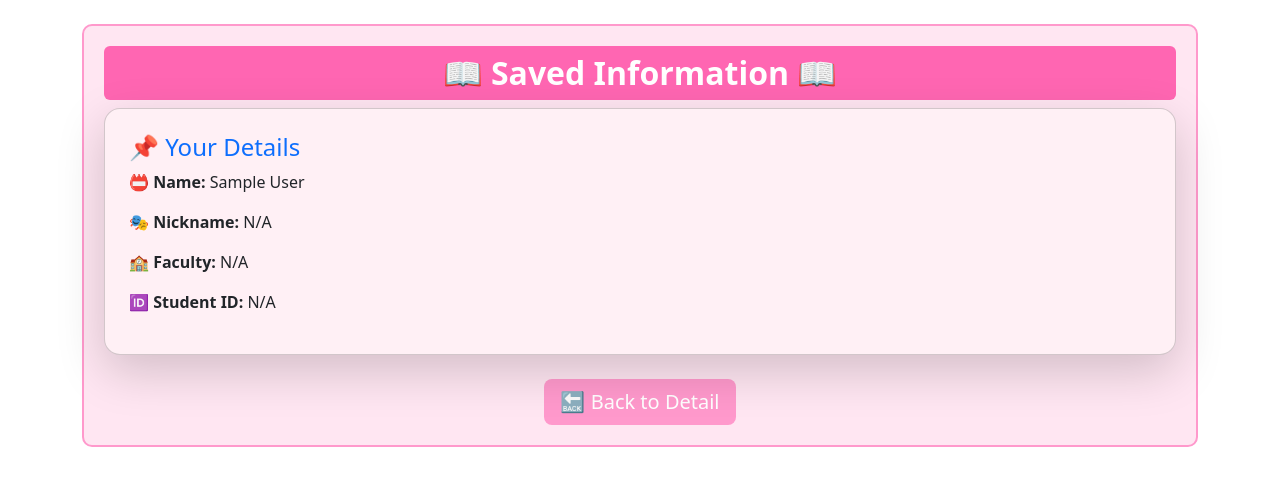
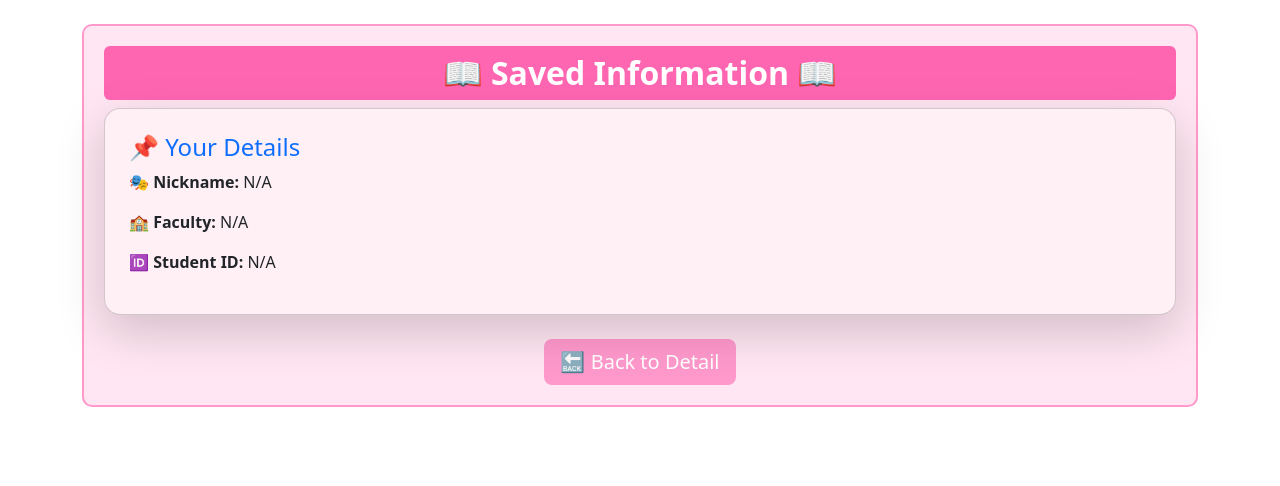
Before and after one commit to pittachiox/pittaweb, a Flask app: page /images in a window 1280 px wide. Shown: the part 54-540 px from the top of the page. Run offline with Flask 3, Linux system fonts and the light colour scheme; the visitor is signed in with stand-in values (Sample User, id 1); some libraries are stand-ins or nearby versions.

Commit message:
change code too

```diff
--- a/templates/profile.html
+++ b/templates/profile.html
@@ -6,11 +6,9 @@
 
     <div class="card p-4 shadow-lg rounded-4" style="background-color: #fff0f5;">
         <h4 class="text-primary">📌 Your Details</h4>
-        <p><strong>📛 Name:</strong> {{ current_user.name or 'N/A' }}</p>
-        <p><strong>🎭 Nickname:</strong> {{ current_user.nickname or 'N/A' }}</p>
-        <p><strong>🏫 Faculty:</strong> {{ current_user.faculty or 'N/A' }}</p>
-        <p><strong>🆔 Student ID:</strong> {{ current_user.student_id or 'N/A' }}</p>
-
+        <p><strong>🎭 Nickname:</strong> {{ current_user.profile.nickname or 'N/A' }}</p>
+        <p><strong>🏫 Faculty:</strong> {{ current_user.profile.faculty or 'N/A' }}</p>
+        <p><strong>🆔 Student ID:</strong> {{ current_user.profile.student_id or 'N/A' }}</p>
     </div>
 
     <div class="text-center mt-4">
```
